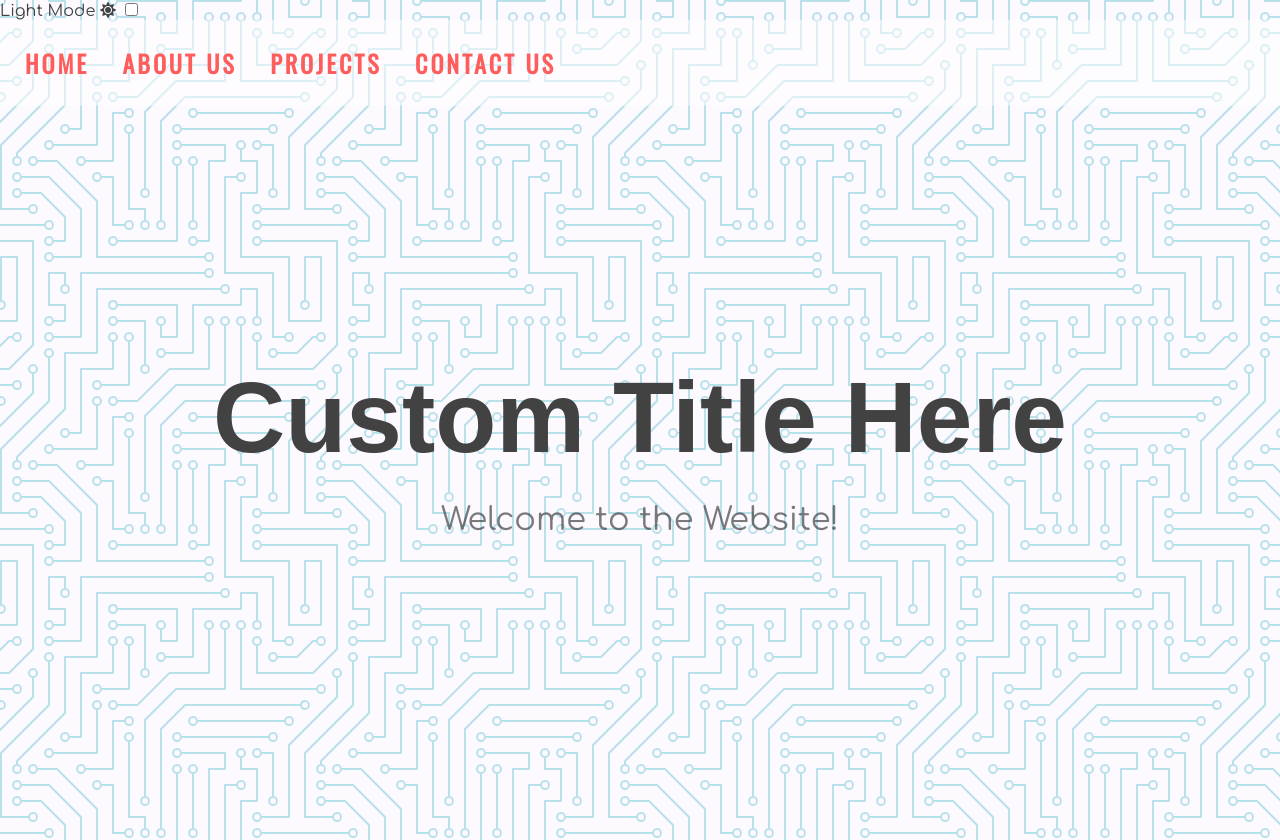
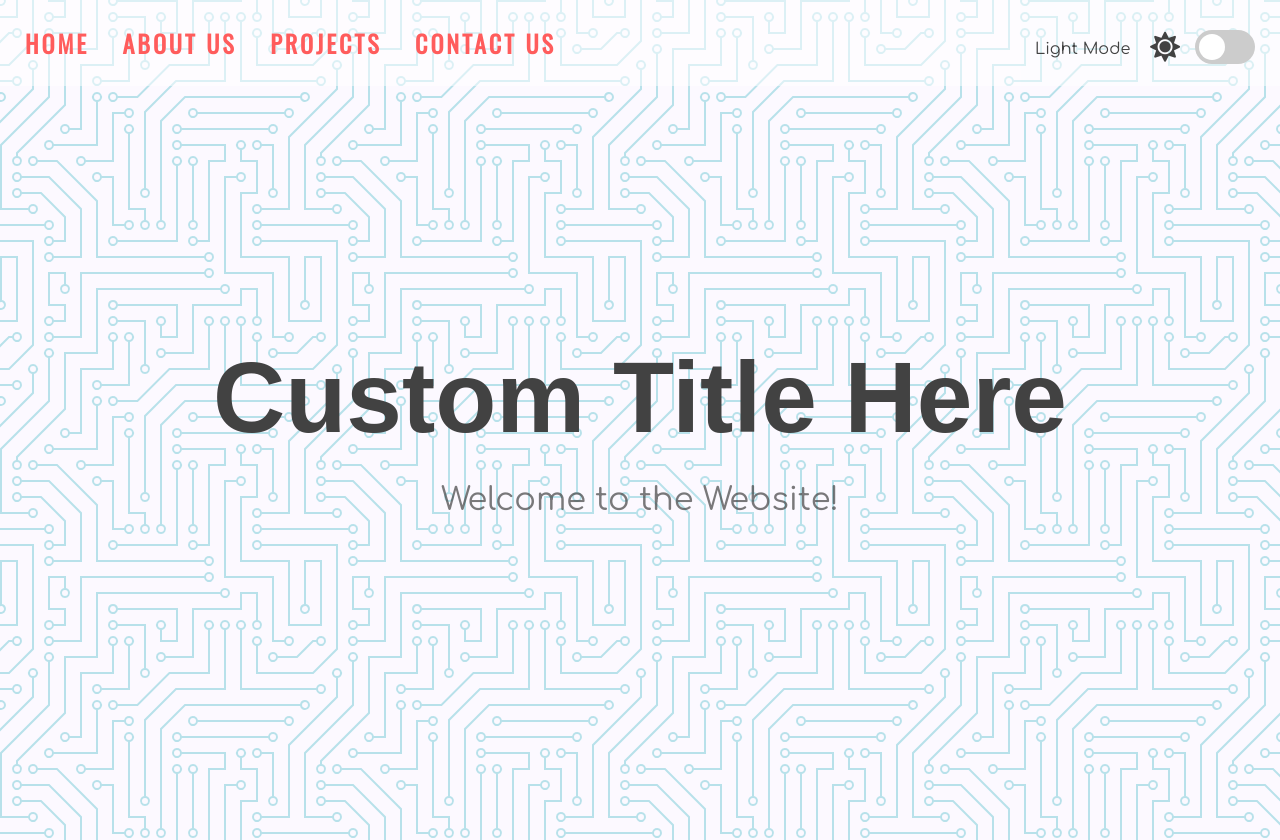
Before and after one commit to junioresc/light-dark-mode, a plain HTML site: page index.html in a window 1280 px wide. Shown: the top 840 px of the page. Drawn offline with nearby package versions, Linux system fonts and the light colour scheme; a web font is replaced by a local one.

Commit message:
styled and positioned the switch on the nav

```diff
--- a/style.css
+++ b/style.css
@@ -183,3 +183,79 @@ p {
 .fab:hover {
   color: var(--on-background);
 }
+
+/* Dark Mode Toggle */
+.theme-switch-wrapper {
+  display: flex;
+  align-items: center;
+  z-index: 100;
+  position: fixed;
+  right: 25px;
+  top: 30px;
+}
+
+.theme-switch-wrapper span {
+  margin-right: 10px;
+  font-size: 1rem;
+}
+
+.toggle-text {
+  position: relative;
+  top: -4px;
+  right: 5px;
+  color: var(--on-background);
+}
+
+.theme-switch {
+  display: inline-block;
+  height: 34px;
+  position: relative;
+  width: 60px;
+}
+
+.theme-switch input {
+  display: none;
+}
+
+.slider {
+  background: #ccc;
+  bottom: 0;
+  cursor: pointer;
+  left: 0;
+  position: absolute;
+  right: 0;
+  top: 0;
+  transition: 0.4s;
+}
+
+.slider::before {
+  background: #fff;
+  bottom: 4px;
+  content: "";
+  height: 26px;
+  left: 4px;
+  position: absolute;
+  transition: 0.4s;
+  width: 26px;
+}
+
+input:checked + .slider {
+  background: var(--primary-color);
+}
+
+input:checked + .slider::before {
+  transform: translateX(26px);
+}
+
+.slider.round {
+  border-radius: 34px;
+}
+
+.slider.round::before {
+  border-radius: 50%;
+}
+
+.fas {
+  font-size: 30px;
+  margin-right: 5px;
+}
```
